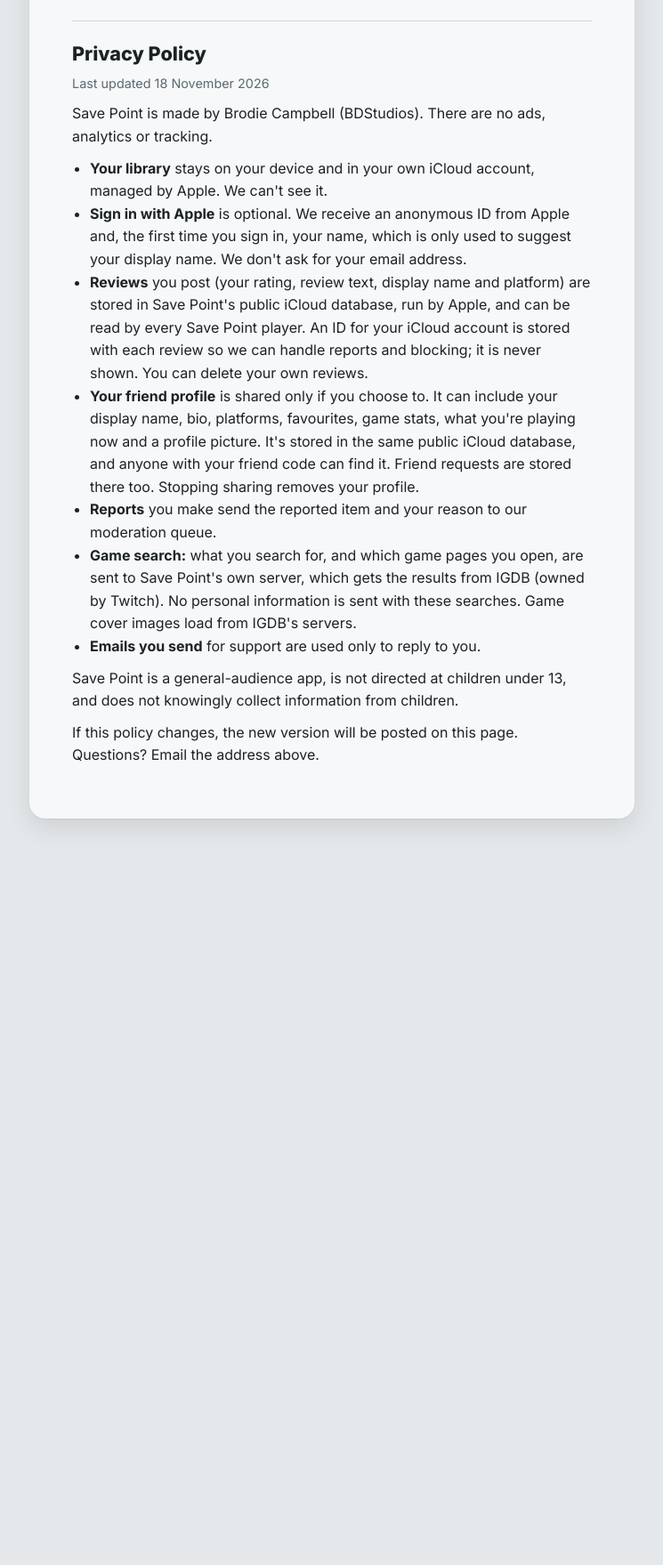
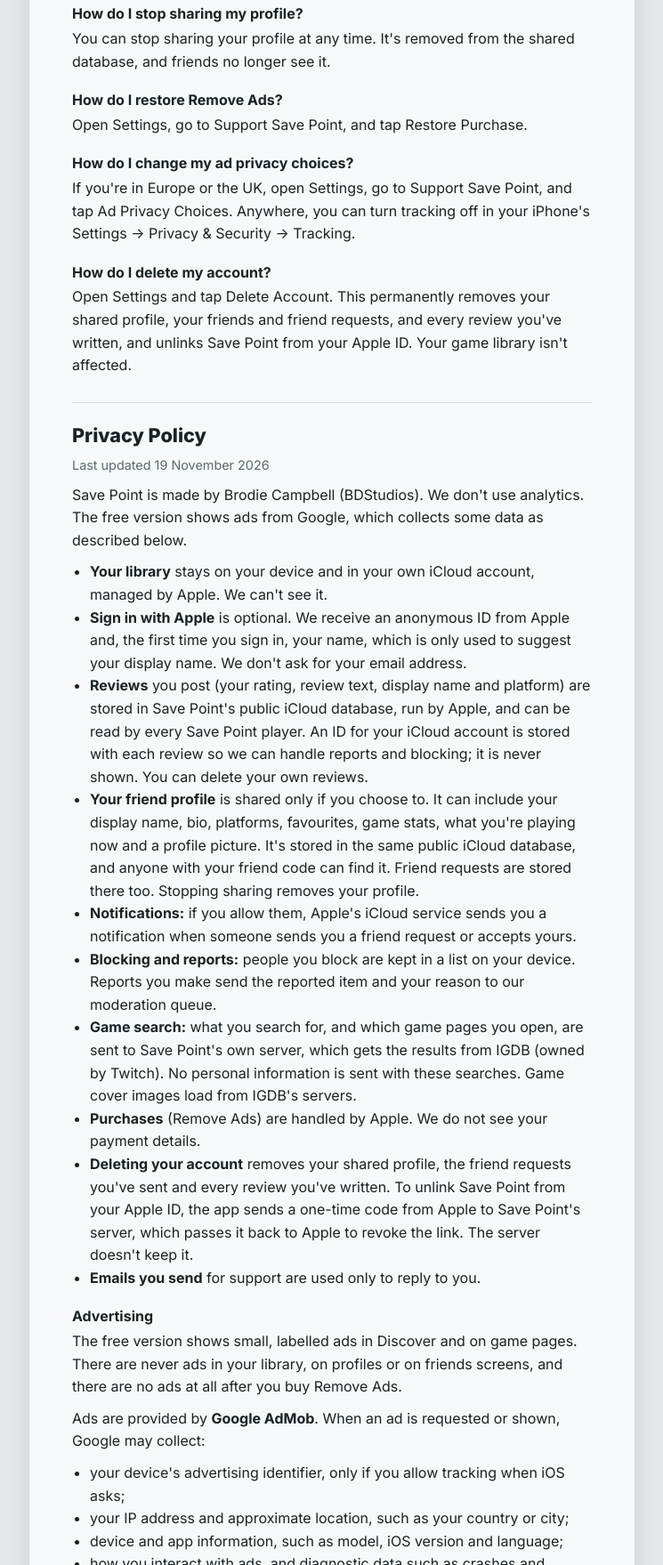
Before and after one commit to BDeclan-Studios/BDeclan-Studios, a plain HTML site: page savepoint/index.html in a window 1280 px wide. Shown: the part 1041-2800 px from the top of the page at 89% size, without its empty margins (267-1012 px from the left). Before the commit the page ends 2017 px from the top, so only its background shows below. Drawn offline with Linux system fonts and the light colour scheme.

Commit message:
Update Save Point privacy policy for ads, Remove Ads and account deletion
Adds Google AdMob advertising, tracking and EU/UK consent choices, the Remove Ads purchase, friend request notifications, on-device blocking, and Delete Account with Sign in with Apple unlinking via the Save Point server. Adds support answers for restoring Remove Ads, ad privacy choices and deleting an account.

Co-Authored-By: Claude Opus 5.5 <noreply@anthropic.com>
Claude-Session: https://claude.ai/code/session_01DVxxFVc6BwesxsSfiRWoGz

```diff
--- a/savepoint/index.html
+++ b/savepoint/index.html
@@ -49,6 +49,7 @@
   h1 { font-size: 2.4rem; font-weight: 800; letter-spacing: -1px; }
   h2 { font-size: 1.35rem; font-weight: 800; }
   section { border-top: 1px solid var(--line); }
+  section a { color: var(--link); font-weight: 600; }
   nav a { background: var(--raised); color: var(--ink); border-radius: 999px; padding: 4px 14px; box-shadow: 0 1px 2px rgba(0,0,0,.08); }
   nav a:hover { text-decoration: none; color: var(--link); }
   .contact { background: var(--raised); border: 1px solid var(--line); border-radius: 12px; }
@@ -72,6 +73,7 @@
     <h2>About</h2>
     <p>Save Point keeps track of the games you own, are playing and want to play. Search for any game to add it to your library, see its details and scores, and find games that are coming soon.</p>
     <p>Sign in with Apple to post your own reviews and see what other players think, and add friends with a friend code to see what they're playing.</p>
+    <p>Save Point is free, with small ads in Discover and on game pages, never in your library. A one-off <strong>Remove Ads</strong> purchase removes them on every device signed in to your Apple ID.</p>
   </section>
 
   <section id="support">
@@ -91,21 +93,52 @@
 
     <h3>How do I stop sharing my profile?</h3>
     <p>You can stop sharing your profile at any time. It's removed from the shared database, and friends no longer see it.</p>
+
+    <h3>How do I restore Remove Ads?</h3>
+    <p>Open Settings, go to Support Save Point, and tap Restore Purchase.</p>
+
+    <h3>How do I change my ad privacy choices?</h3>
+    <p>If you're in Europe or the UK, open Settings, go to Support Save Point, and tap Ad Privacy Choices. Anywhere, you can turn tracking off in your iPhone's Settings &rarr; Privacy &amp; Security &rarr; Tracking.</p>
+
+    <h3>How do I delete my account?</h3>
+    <p>Open Settings and tap Delete Account. This permanently removes your shared profile, your friends and friend requests, and every review you've written, and unlinks Save Point from your Apple ID. Your game library isn't affected.</p>
   </section>
 
   <section id="privacy">
     <h2>Privacy Policy</h2>
-    <p class="note">Last updated 18 November 2026</p>
-    <p>Save Point is made by Brodie Campbell (BDStudios). There are no ads, analytics or tracking.</p>
+    <p class="note">Last updated 19 November 2026</p>
+    <p>Save Point is made by Brodie Campbell (BDStudios). We don't use analytics. The free version shows ads from Google, which collects some data as described below.</p>
     <ul>
       <li><strong>Your library</strong> stays on your device and in your own iCloud account, managed by Apple. We can't see it.</li>
       <li><strong>Sign in with Apple</strong> is optional. We receive an anonymous ID from Apple and, the first time you sign in, your name, which is only used to suggest your display name. We don't ask for your email address.</li>
       <li><strong>Reviews</strong> you post (your rating, review text, display name and platform) are stored in Save Point's public iCloud database, run by Apple, and can be read by every Save Point player. An ID for your iCloud account is stored with each review so we can handle reports and blocking; it is never shown. You can delete your own reviews.</li>
       <li><strong>Your friend profile</strong> is shared only if you choose to. It can include your display name, bio, platforms, favourites, game stats, what you're playing now and a profile picture. It's stored in the same public iCloud database, and anyone with your friend code can find it. Friend requests are stored there too. Stopping sharing removes your profile.</li>
-      <li><strong>Reports</strong> you make send the reported item and your reason to our moderation queue.</li>
+      <li><strong>Notifications:</strong> if you allow them, Apple's iCloud service sends you a notification when someone sends you a friend request or accepts yours.</li>
+      <li><strong>Blocking and reports:</strong> people you block are kept in a list on your device. Reports you make send the reported item and your reason to our moderation queue.</li>
       <li><strong>Game search:</strong> what you search for, and which game pages you open, are sent to Save Point's own server, which gets the results from IGDB (owned by Twitch). No personal information is sent with these searches. Game cover images load from IGDB's servers.</li>
+      <li><strong>Purchases</strong> (Remove Ads) are handled by Apple. We do not see your payment details.</li>
+      <li><strong>Deleting your account</strong> removes your shared profile, the friend requests you've sent and every review you've written. To unlink Save Point from your Apple ID, the app sends a one-time code from Apple to Save Point's server, which passes it back to Apple to revoke the link. The server doesn't keep it.</li>
       <li><strong>Emails you send</strong> for support are used only to reply to you.</li>
     </ul>
+
+    <h3>Advertising</h3>
+    <p>The free version shows small, labelled ads in Discover and on game pages. There are never ads in your library, on profiles or on friends screens, and there are no ads at all after you buy Remove Ads.</p>
+    <p>Ads are provided by <strong>Google AdMob</strong>. When an ad is requested or shown, Google may collect:</p>
+    <ul>
+      <li>your device's advertising identifier, only if you allow tracking when iOS asks;</li>
+      <li>your IP address and approximate location, such as your country or city;</li>
+      <li>device and app information, such as model, iOS version and language;</li>
+      <li>how you interact with ads, and diagnostic data such as crashes and performance.</li>
+    </ul>
+    <p>Google uses this to show and measure ads, prevent fraud and, if you've agreed, personalise ads. If you don't allow tracking, ads are still shown but aren't personalised. See <a href="https://policies.google.com/technologies/partner-sites">how Google uses information from apps that use its services</a> and <a href="https://policies.google.com/privacy">Google's Privacy Policy</a>.</p>
+
+    <h3>Your choices</h3>
+    <ul>
+      <li><strong>Tracking:</strong> if you choose "Ask App Not to Track" when iOS asks, your advertising identifier isn't shared. You can change this anytime in Settings &rarr; Privacy &amp; Security &rarr; Tracking.</li>
+      <li><strong>Europe and the UK:</strong> before any ads are shown, you'll be asked for consent with Google's consent form. You can change your choice later with Ad Privacy Choices in the app's Settings.</li>
+      <li><strong>No ads at all:</strong> Remove Ads removes ads completely.</li>
+    </ul>
+
     <p>Save Point is a general-audience app, is not directed at children under 13, and does not knowingly collect information from children.</p>
     <p>If this policy changes, the new version will be posted on this page. Questions? Email the address above.</p>
   </section>
```
